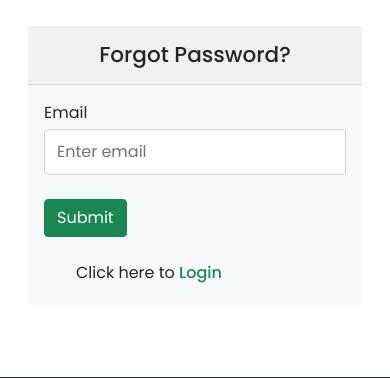
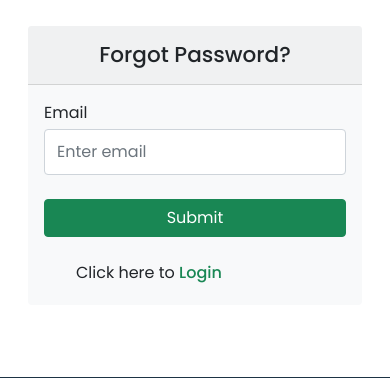
Before and after one commit to Emmadegreat/swift, a Django app: page /password_reset/ in a window 390 px wide. Shown: the part 86-464 px from the top of the page. Run offline with Django 5.2, Linux system fonts and the light colour scheme; parts of the project's set-up code (start-up, migrations or seed data) failed here and were passed over.

Commit message:
committed

```diff
--- a/swiftapp/templates/password_reset.html
+++ b/swiftapp/templates/password_reset.html
@@ -41,9 +41,9 @@
                                     </div>
                                 </div>
                                 <div class="form-row">
-                                    <div class="col-md-10 offset-md-1">
+                                    <div class="col-lg-10 offset-md-1">
                                         <div class="form-group mt-4 mb-1">
-                                            <button type="submit" class="col-md-12 btn btn-success">Submit
+                                            <button type="submit" class="w-100 btn btn-success">Submit
                                             </button>
                                         </div>
                                     </div>
```
